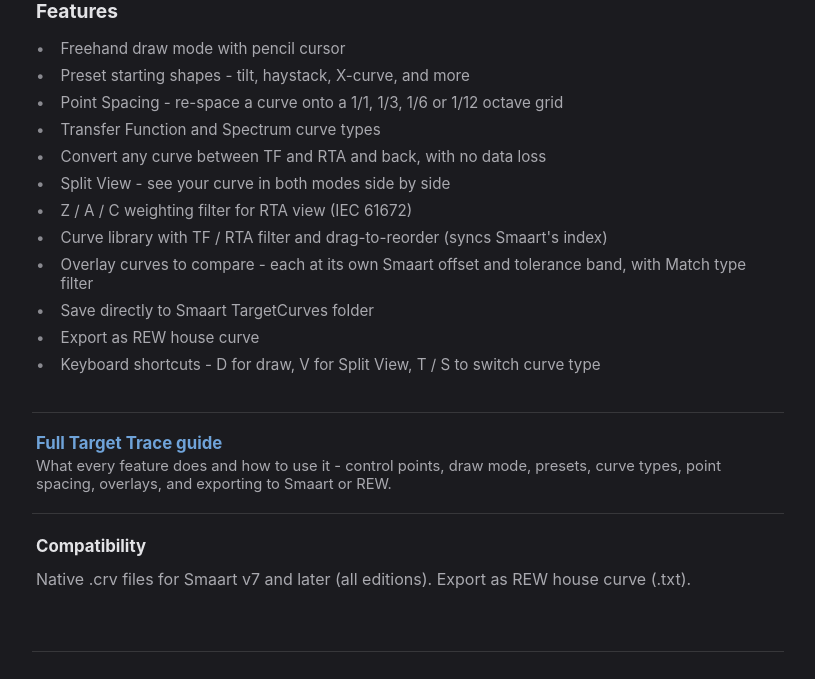
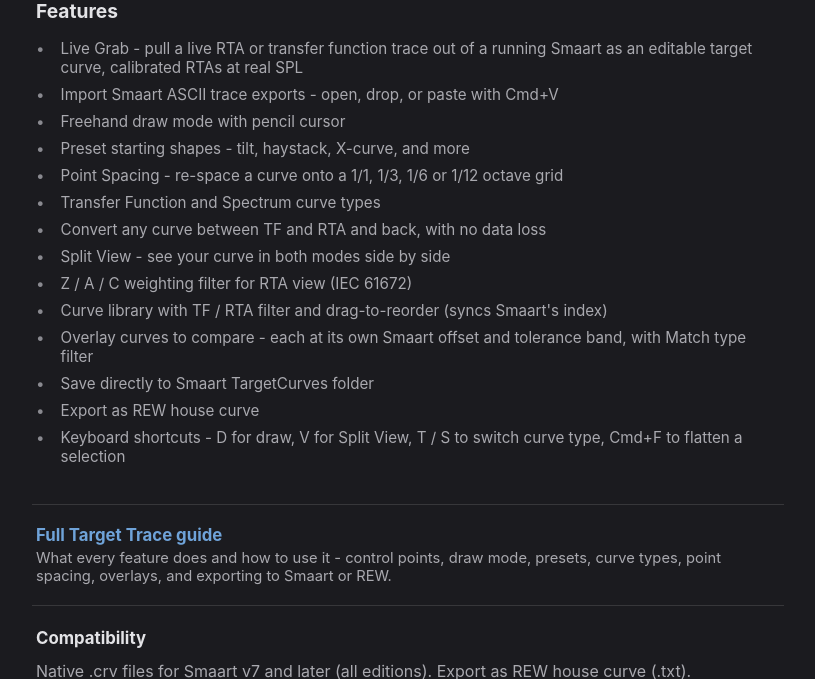
Before and after one commit to BSKapps/bskapps.github.io, a Jekyll site: the page built from targettrace/index.html, in a window 1280 px wide and 900 px high, scrolled down 2429 px, cut to the strip 221-900 px from the top of the window. Shown: the whole strip, without its empty margins (232-1047 px from the left). Built offline with Jekyll 4.4.1, drawn with Linux system fonts in a browser that asks for light colours; some of the changed text lies outside the part shown.

Commit message:
Target Trace 1.3 store copy: Live Grab, ASCII trace import, Cmd+F

```diff
--- a/_data/content.json
+++ b/_data/content.json
@@ -43,9 +43,11 @@
       "tagline": "Build precise target curves for Smaart or REW - from scratch, your own measurements, or built-in presets.",
       "price": "$12.99 USD",
       "macos": "macOS 14.6+",
-      "version": "v1.2.1",
+      "version": "v1.3",
       "released": "9 July 2026",
       "features": [
+        "Live Grab - pull a live RTA or transfer function trace out of a running Smaart as an editable target curve, calibrated RTAs at real SPL",
+        "Import Smaart ASCII trace exports - open, drop, or paste with Cmd+V",
         "Freehand draw mode with pencil cursor",
         "Preset starting shapes - tilt, haystack, X-curve, and more",
         "Point Spacing - re-space a curve onto a 1/1, 1/3, 1/6 or 1/12 octave grid",
@@ -57,7 +59,7 @@
         "Overlay curves to compare - each at its own Smaart offset and tolerance band, with Match type filter",
         "Save directly to Smaart TargetCurves folder",
         "Export as REW house curve",
-        "Keyboard shortcuts - D for draw, V for Split View, T / S to switch curve type"
+        "Keyboard shortcuts - D for draw, V for Split View, T / S to switch curve type, Cmd+F to flatten a selection"
       ],
       "description": "Build target curves from presets, draw them freehand, or import and reshape your own measurements. Target Trace gives you a visual editor for Smaart .crv files with full control. Use target overlays, tolerance bands, weighting. With one-click export back to Smaart or REW."
     },
```
